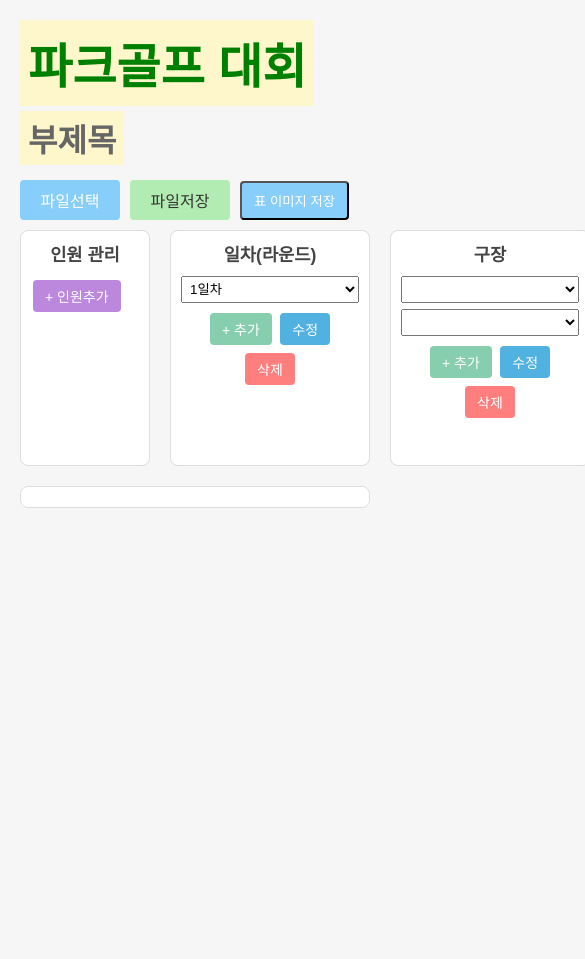
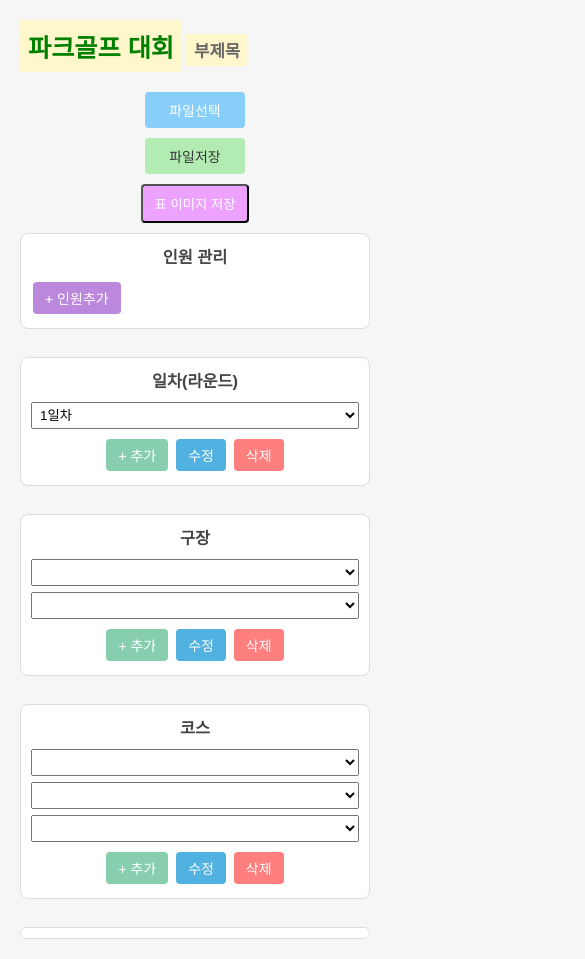
Before and after one commit to ahnmol/golf, a plain HTML site: page index.html in a window 390 px wide. Shown: the top 959 px of the page, 585 px wide, since content can reach past the window. Before the commit the page ends 844 px from the top, so only its background shows below. Drawn offline with nearby package versions, Linux system fonts and the light colour scheme.

Commit message:
Update style.css

```diff
--- a/style.css
+++ b/style.css
@@ -1,4 +1,5 @@
-/* 기본 초기화 */
+/* 기초 reset / 반응형 스타일은 이전과 동일 (간략 예시) */
+
 * {
   box-sizing: border-box;
   margin: 0;
@@ -12,13 +13,11 @@ body {
   padding: 20px;
 }
 
-/* 헤더 */
 header {
   margin-bottom: 15px;
 }
-/* 제목: 초록색 폰트 */
 header h1 {
-  font-size: 3em;
+  font-size: 1.8em;
   margin-bottom: 5px;
   display: inline-block;
   background-color: #fff7cc;
@@ -26,18 +25,14 @@ header h1 {
   color: green;
 }
 header h2 {
-  font-size: 2em;
+  font-size: 1.2em;
   color: #666;
   background-color: #fff7cc;
   display: inline-block;
   padding: 4px 8px;
 }
-h1[contenteditable], h2[contenteditable] {
-  outline: none;
-  cursor: text;
-}
 
-/* 파일선택 + 파일저장 */
+/* 파일선택, 파일저장, 테이블캡처 */
 .file-area {
   margin-bottom: 10px;
   display: flex;
@@ -45,52 +40,57 @@ h1[contenteditable], h2[contenteditable] {
   align-items: center;
 }
 .file-btn {
-  background-color: #87cefa; /* 하늘색 */
+  background-color: #87cefa;
   color: #fff;
   padding: 8px 12px;
   border-radius: 4px;
   cursor: pointer;
-  position: relative;
   display: inline-flex;
   align-items: center;
   justify-content: center;
   min-width: 100px;
+  position: relative;
 }
 .file-btn input[type="file"] {
   position: absolute;
   left: 0;
   top: 0;
   opacity: 0;
+  cursor: pointer;
   width: 100%;
   height: 100%;
-  cursor: pointer;
 }
 .save-btn {
-  background-color: #b2ecb2; /* 연두색 */
+  background-color: #b2ecb2;
   color: #333;
 }
+.capture-btn {
+  background-color: #eea2ff; /* 보라-핑크 계열 */
+}
 
-/* 컨트롤 패널 */
+/* 컨트롤 패널: 반응형 예시 (flex-wrap) */
 .controls {
   display: flex;
   gap: 20px;
   margin-bottom: 20px;
+  flex-wrap: wrap;
 }
+
 .control-col {
-  background-color: #ffffff;
+  background-color: #fff;
   border: 1px solid #ddd;
   padding: 10px;
   border-radius: 8px;
   min-width: 200px;
+  margin-bottom: 8px;
 }
 .control-col.small-col {
   min-width: 130px;
 }
 .control-col h3 {
-  font-size: 1.1em;
+  text-align: center;
+  color: #444;
   margin-bottom: 10px;
-  color: #444;
-  text-align: center;
 }
 .control-col select {
   width: 100%;
@@ -101,7 +101,7 @@ h1[contenteditable], h2[contenteditable] {
   text-align: center;
 }
 
-/* 버튼 스타일 */
+/* 버튼들 */
 .btn {
   display: inline-block;
   margin: 4px 2px;
@@ -122,7 +122,7 @@ h1[contenteditable], h2[contenteditable] {
 
 /* 테이블 */
 .table-area {
-  overflow-x: auto; /* 가로 스크롤 */
+  overflow-x: auto;
   background-color: #fff;
   padding: 10px;
   border-radius: 8px;
@@ -139,43 +139,47 @@ th, td {
   text-align: center;
   white-space: nowrap;
 }
-/* 기본 th 배경 */
 th {
   background-color: #c8e6c9;
   font-weight: bold;
   cursor: pointer;
 }
 
-/* 합계 열 데이터(볼드) */
+/* 합계 열 */
 .sum-col {
   font-weight: bold;
 }
 
-/* 라운드별(1일차,2일차...) 배경 (헤더에만) */
+/* 라운드별(1일차,2일차...) 배경 */
 .round-1일차  { background-color: #ffecec !important; }
 .round-2일차  { background-color: #ecfaff !important; }
 .round-3일차  { background-color: #f0ffe6 !important; }
-.round-4일차  { background-color: #fff0fa !important; }
-.round-5일차  { background-color: #f9ecff !important; }
-
-/* 구장별 배경 (헤더에만) - 1구장,2구장,3구장 */
+/* 구장별(1구장,2구장,...) 배경 */
 .stadium-1구장 { background-color: #ffeef0 !important; }
 .stadium-2구장 { background-color: #e8f6ff !important; }
 .stadium-3구장 { background-color: #fffde5 !important; }
 
-/* 최종순위 헤더: 살구색 배경 + 파랑 글자 */
+/* 최종순위 헤더 */
 .final-rank-header {
   background-color: #ffd9b3 !important;
   color: blue !important;
-  font-weight: bold;
 }
-/* 최종순위 열의 데이터: 빨간 + 볼드체 */
+/* 최종순위 데이터 */
 .final-rank-cell {
   color: red;
   font-weight: bold;
 }
 
-/* 일차별 최종합계 헤더( "1일차_합계" 등 ) - 노란색으로 통일 */
+/* 일차별 최종합계 열 */
 .day-sum-col {
   background-color: yellow !important;
 }
+
+/* 반응형 미디어쿼리 예시 */
+@media (max-width: 600px) {
+  body { font-size: 14px; }
+  .file-area { flex-direction: column; }
+  .controls { flex-direction: column; }
+  .table-area { padding: 5px; }
+  th, td { padding: 5px; font-size: 12px; }
+}
```
